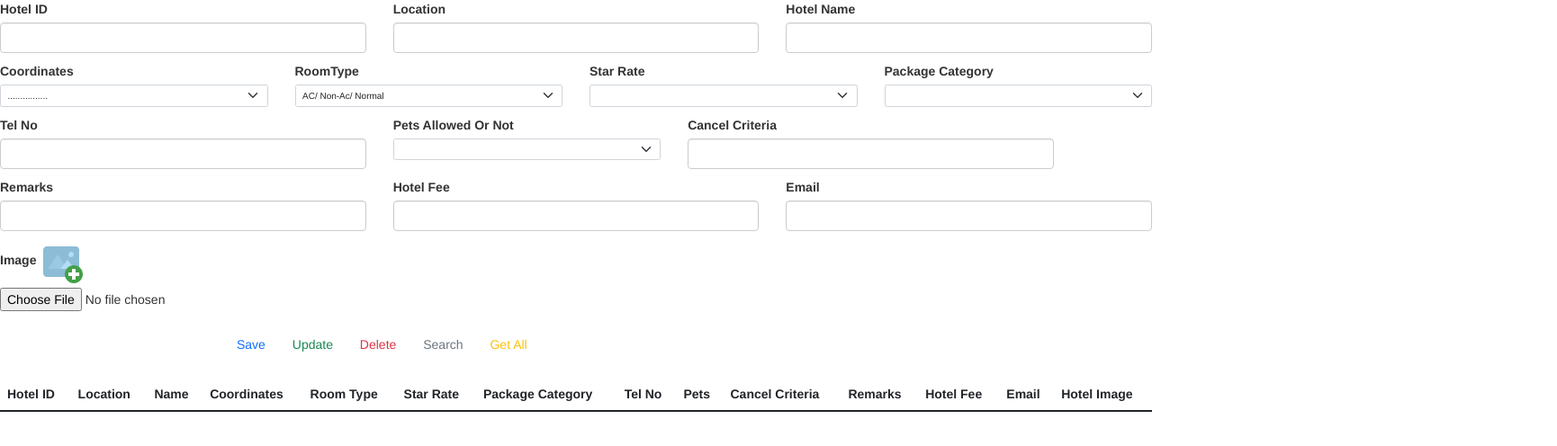
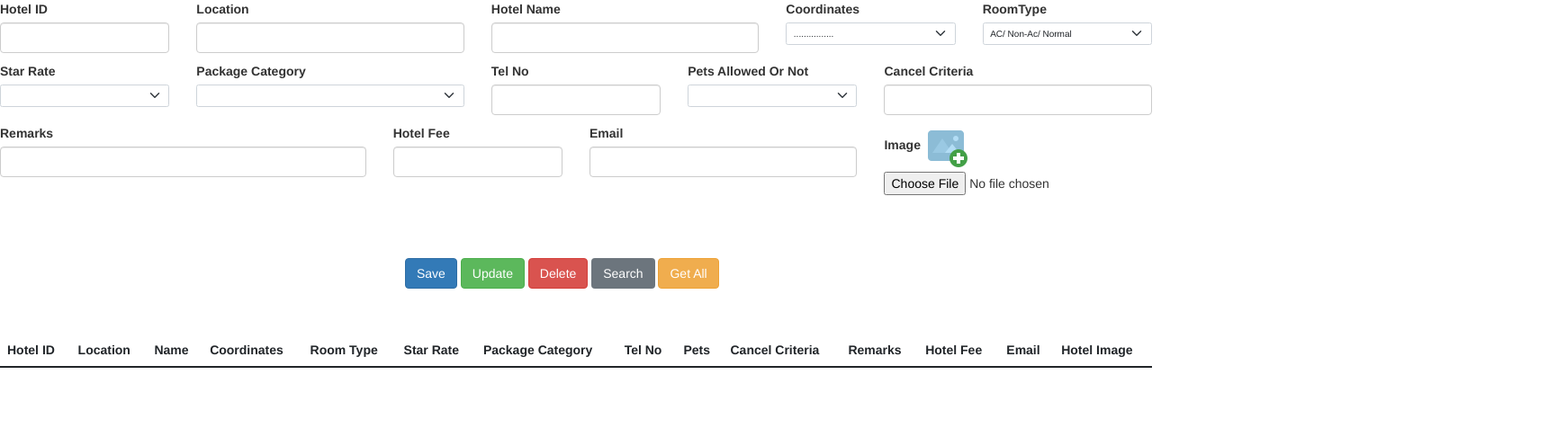
Before and after one commit to Ashendhiyan/Travel-Planning-System-FrontEnd, a plain HTML site: page Next-Travel-Plannning-System/src/Admin/hotel.html in a window 1280 px wide. Shown: the whole page at 90% size, 1730 px wide, since content can reach past the window. Drawn offline with nearby package versions, Linux system fonts and the light colour scheme; some packages are replaced by stand-ins of ours.

Commit message:
hotel.html file updated

```diff
--- a/Next-Travel-Plannning-System/src/Admin/hotel.html
+++ b/Next-Travel-Plannning-System/src/Admin/hotel.html
@@ -11,8 +11,7 @@
 
 
     <link rel="stylesheet" href="https://maxcdn.bootstrapcdn.com/bootstrap/3.3.6/css/bootstrap.min.css" />
-<!--    <script src="https://maxcdn.bootstrapcdn.com/bootstrap/3.3.6/js/bootstrap.min.js"></script>-->
-<!--    <script src="https://ajax.googleapis.com/ajax/libs/jquery/3.4.1/jquery.min.js"></script>-->
+
 
 
 </head>
@@ -24,7 +23,7 @@
 
 
 <form class="row g-3 needs-validation" novalidate>
-    <div class="col-md-4">
+    <div class="col-md-2">
         <label class="form-label" for="hotelId">Hotel ID</label>
         <input class="form-control" id="hotelId" required type="text" >
         <div class="valid-feedback">
@@ -49,21 +48,21 @@
 -->
 
 
-    <div class="col-md-4">
+    <div class="col-md-3">
         <label class="form-label" for="hotelLocation">Location</label>
         <input class="form-control" id="hotelLocation" required type="text" >
         <div class="valid-feedback">
             Looks good!
         </div>
     </div>
-    <div class="col-md-4">
+    <div class="col-md-3">
         <label class="form-label" for="hotelName">Hotel Name</label>
         <input class="form-control" id="hotelName" required type="text" >
         <div class="valid-feedback">
             Looks good!
         </div>
     </div>
-    <div class="col-md-3">
+    <div class="col-md-2">
         <label class="form-label" for="coordinates">Coordinates</label>
         <select class="form-select" id="coordinates" required>
             <option disabled selected value="">................ </option>
@@ -76,7 +75,7 @@
         </div>
     </div>
 
-    <div class="col-md-3">
+    <div class="col-md-2">
         <label class="form-label" for="roomType">RoomType</label>
         <select class="form-select" id="roomType" required>
             <option disabled selected value="">AC/ Non-Ac/ Normal </option>
@@ -89,7 +88,7 @@
         </div>
     </div>
 
-    <div class="col-md-3">
+    <div class="col-md-2">
         <label class="form-label" for="starRate">Star Rate</label>
         <select class="form-select" id="starRate" required>
             <option disabled selected value=""> </option>
@@ -117,14 +116,14 @@
         </div>
     </div>
 
-    <div class="col-md-4">
+    <div class="col-md-2">
         <label class="form-label" for="hotelContactNumber">Tel No</label>
         <input class="form-control" id="hotelContactNumber" required type="text" >
         <div class="valid-feedback">
             Looks good!
         </div>
     </div>
-    <div class="col-md-3">
+    <div class="col-md-2">
         <label class="form-label" for="petsAllowedOrNot">Pets Allowed Or Not</label>
         <select class="form-select" id="petsAllowedOrNot" required>
             <option disabled selected value=""> </option>
@@ -135,7 +134,7 @@
             Please select a valid state.
         </div>
     </div>
-    <div class="col-md-4">
+    <div class="col-md-3">
         <label class="form-label" for=" cancelCriteria">Cancel Criteria</label>
         <input class="form-control"  id=" cancelCriteria"  required type="text" >
         <div class="valid-feedback">
@@ -148,20 +147,20 @@
         <div class="valid-feedback">
             Looks good!
         </div>
-    </div> <div class="col-md-4">
+    </div> <div class="col-md-2">
     <label class="form-label" for=" hotelFee">Hotel Fee</label>
     <input class="form-control"  id=" hotelFee"  required type="text" >
     <div class="valid-feedback">
         Looks good!
     </div>
-</div> <div class="col-md-4">
+</div> <div class="col-md-3">
     <label class="form-label" for=" email">Email</label>
     <input class="form-control"  id=" email"  required type="text" >
     <div class="valid-feedback">
         Looks good!
     </div>
 </div>
-    <div class="col-md-4">
+    <div class="col-md-3">
         <label class="form-label" for="image">Image</label>
         <img src="../assets/images/img.png" alt="">
         <input class="mt-2" id="image" name="hotelImage" type="file">
@@ -185,12 +184,12 @@
 
 </form>
 
-<div class="col-12" style="margin-left: 25rem; margin-top: 2rem">
-    <button type="Save" class="btn btn-outline-primary" onclick="save">Save</button>
-    <button type="Update" class="btn btn-outline-success" onclick="update">Update</button>
-    <button type="Delete" class="btn btn-outline-danger" onclick="Delete">Delete</button>
-    <button type="Search" class="btn btn-outline-secondary" onclick="search">Search</button>
-    <button type="Get All" class="btn btn-outline-warning" onclick="getAll">Get All</button>
+<div class="col-12" style="margin-left: 45rem; margin-top: 7rem; margin-bottom: 5rem">
+    <button type="Save" class="btn btn-primary" onclick="save">Save</button>
+    <button type="Update" class="btn btn-success" onclick="update">Update</button>
+    <button type="Delete" class="btn btn-danger" onclick="Delete">Delete</button>
+    <button type="Search" class="btn btn-secondary" onclick="search">Search</button>
+    <button type="Get All" class="btn btn-warning" onclick="getAll">Get All</button>
 </div>
 
 
```
